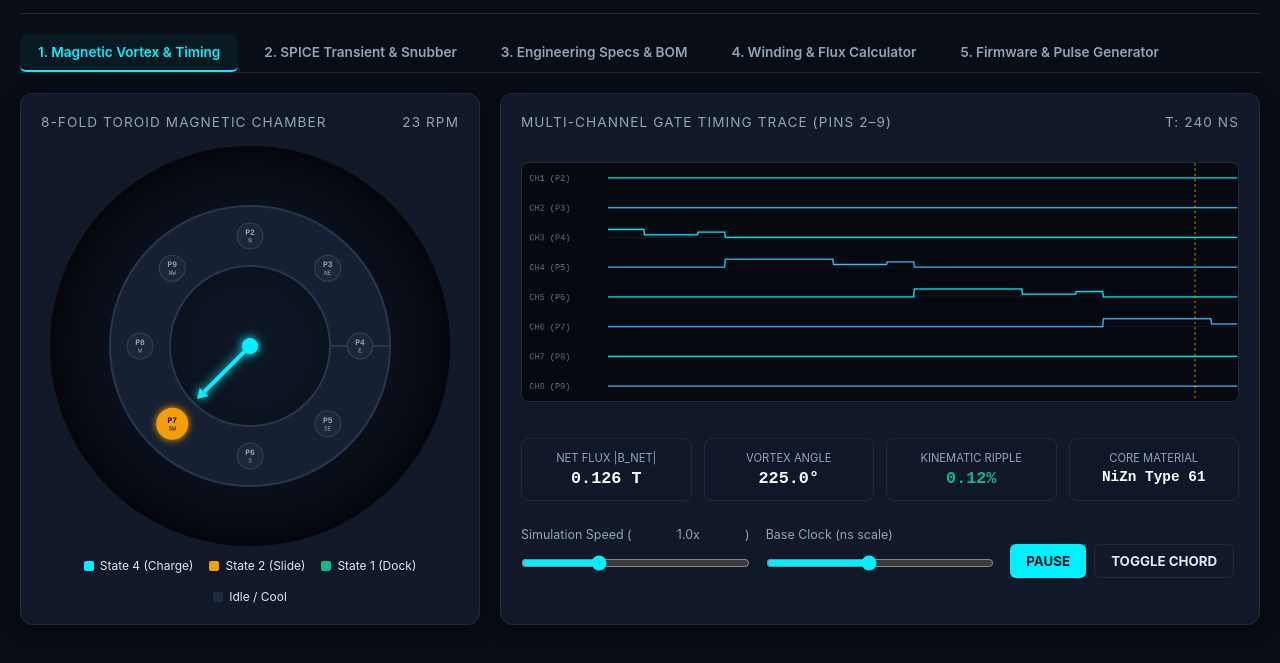
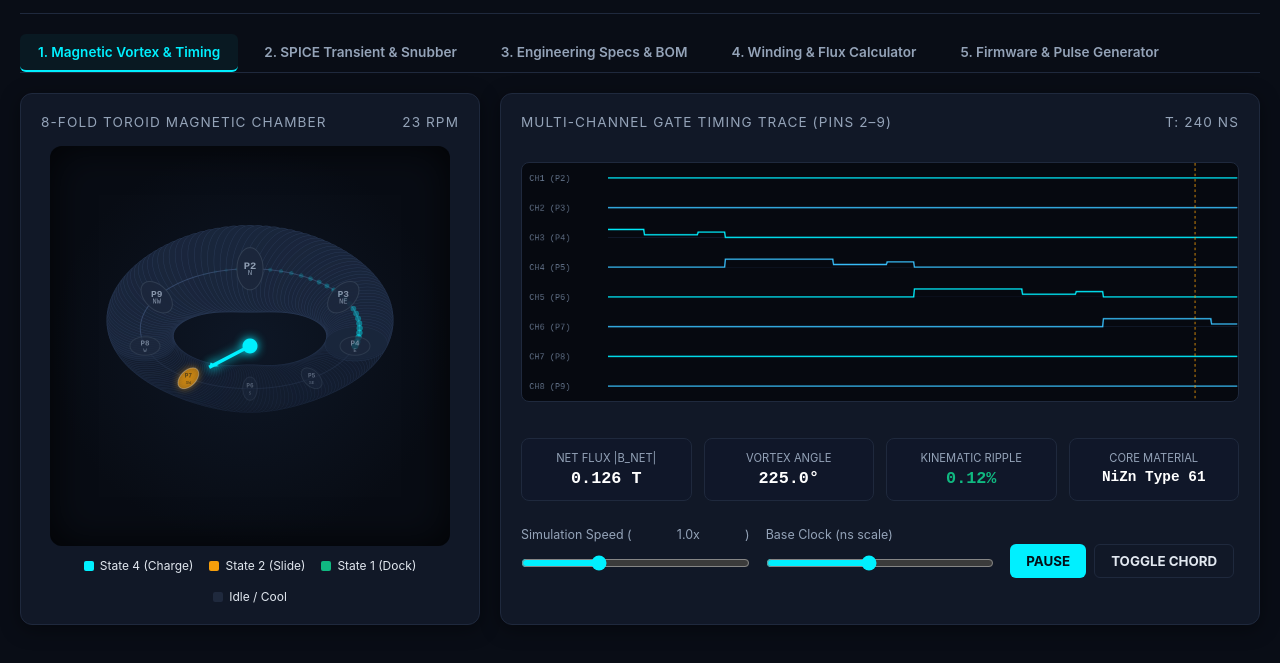
Before and after one commit to Cornjebus/collatz-visualizer, a plain HTML site: page public/index.html in a window 1280 px wide. Shown: the part 49-712 px from the top of the page. Drawn offline with Linux system fonts and the light colour scheme.

Commit message:
Rebuild 8-fold toroidal chamber: true 3D ring projection, depth-sorted coils, Collatz wavefront, drag-to-tilt

```diff
--- a/public/index.html
+++ b/public/index.html
@@ -123,9 +123,10 @@
     canvas#toroidCanvas {
       width: 400px;
       height: 400px;
-      border-radius: 50%;
+      border-radius: 12px;
       background: radial-gradient(circle, #0e1726 0%, #080c14 70%);
       box-shadow: inset 0 0 40px rgba(0,0,0,0.8);
+      touch-action: none;
     }
     .stats-row {
       display: grid;
@@ -722,67 +723,137 @@ void loop() {
       return { state: 0, label: "0", color: "#1f293d", mag: 0.0 };
     }
 
+    // --- Toroidal chamber projection (8-fold, tiltable) ---
+    // Ring is drawn in 3D: major radius R, tube radius r, tilted about X by `tilt`.
+    // Depth (z) drives scale + alpha so the far side of the ring reads as behind.
+    const TORUS_R = 210;
+    const TORUS_r = 62;
+    let tilt = 1.02;              // radians; ~58 deg
+    let dragging = false;
+    let lastMouseY = 0;
+
+    function project3D(x, y, z, cx, cy) {
+      const cosT = Math.cos(tilt), sinT = Math.sin(tilt);
+      const y1 = y * cosT - z * sinT;
+      const z1 = y * sinT + z * cosT;
+      const persp = 620 / (620 + z1);
+      return { x: cx + x * persp, y: cy + y1 * persp, z: z1, persp: persp };
+    }
+
     function drawToroid() {
       const w = toroidCanvas.width;
       const h = toroidCanvas.height;
       const cx = w / 2;
       const cy = h / 2;
-      const rOuter = 280;
-      const rInner = 160;
-      const rCoils = 220;
 
       tCtx.clearRect(0, 0, w, h);
 
-      // Core Ring
-      tCtx.beginPath();
-      tCtx.arc(cx, cy, rOuter, 0, Math.PI * 2);
-      tCtx.arc(cx, cy, rInner, 0, Math.PI * 2, true);
-      tCtx.fillStyle = "#162032";
-      tCtx.fill();
-      tCtx.lineWidth = 4;
-      tCtx.strokeStyle = "#27354f";
-      tCtx.stroke();
+      const t = Math.floor(timeTick);
+
+      // --- Back half of the tube (z > 0), drawn first ---
+      const STEPS = 160;
+      for (let pass = 0; pass < 2; pass++) {
+        for (let s = 0; s < STEPS; s++) {
+          const u = (s / STEPS) * Math.PI * 2;
+          const x = Math.cos(u) * TORUS_R;
+          const y = Math.sin(u) * TORUS_R;
+          const p = project3D(x, y, 0, cx, cy);
+          if (pass === 0 && p.z < 0) continue;
+          if (pass === 1 && p.z >= 0) continue;
+
+          // Tube cross-section as a projected ellipse
+          const tubeW = TORUS_r * p.persp;
+          const depthFade = 0.35 + 0.65 * (1 - (p.z / TORUS_R + 1) / 2);
+
+          tCtx.beginPath();
+          tCtx.ellipse(p.x, p.y, tubeW * 0.55, tubeW, Math.atan2(p.y - cy, p.x - cx) + Math.PI / 2, 0, Math.PI * 2);
+          tCtx.fillStyle = pass === 0 ? `rgba(20,30,48,${depthFade})` : `rgba(26,38,60,${depthFade})`;
+          tCtx.fill();
+          tCtx.lineWidth = 1;
+          tCtx.strokeStyle = `rgba(45,62,92,${depthFade * 0.9})`;
+          tCtx.stroke();
+        }
+      }
+
+      // --- Core flux path (the ring centreline) ---
+      for (let pass = 0; pass < 2; pass++) {
+        tCtx.beginPath();
+        let started = false;
+        for (let s = 0; s <= STEPS; s++) {
+          const u = (s / STEPS) * Math.PI * 2;
+          const p = project3D(Math.cos(u) * TORUS_R, Math.sin(u) * TORUS_R, 0, cx, cy);
+          if (pass === 0 && p.z < 0) { started = false; continue; }
+          if (pass === 1 && p.z >= 0) { started = false; continue; }
+          if (!started) { tCtx.moveTo(p.x, p.y); started = true; } else { tCtx.lineTo(p.x, p.y); }
+        }
+        tCtx.lineWidth = 2;
+        tCtx.strokeStyle = pass === 0 ? "rgba(39,53,79,0.55)" : "rgba(56,76,110,0.9)";
+        tCtx.stroke();
+      }
+
+      // --- Collatz 4-2-1-0 wavefront travelling around the ring ---
+      if (chordEnabled) {
+        const CYCLE = 240;
+        const head = (t % CYCLE) / CYCLE;
+        for (let k = 0; k < 26; k++) {
+          const u = (head - k * 0.012) * Math.PI * 2;
+          const p = project3D(Math.cos(u) * TORUS_R, Math.sin(u) * TORUS_R, 0, cx, cy);
+          const fade = 1 - k / 26;
+          tCtx.beginPath();
+          tCtx.arc(p.x, p.y, 3 + fade * 4, 0, Math.PI * 2);
+          tCtx.fillStyle = `rgba(0,240,255,${fade * 0.5})`;
+          tCtx.fill();
+        }
+      }
+
+      // --- Coils, depth-sorted far to near ---
+      const coils = [];
+      for (let i = 0; i < CHANNELS; i++) {
+        const theta = (i * 45 - 90) * (Math.PI / 180);
+        const p = project3D(Math.cos(theta) * TORUS_R, Math.sin(theta) * TORUS_R, 0, cx, cy);
+        coils.push({ i: i, theta: theta, p: p });
+      }
+      coils.sort((a, b) => b.p.z - a.p.z);
 
       let bx = 0, by = 0;
 
-      // Draw 8 Coils at 45 degrees
-      for (let i = 0; i < CHANNELS; i++) {
-        const theta = (i * 45 - 90) * (Math.PI / 180);
-        const x = cx + Math.cos(theta) * rCoils;
-        const y = cy + Math.sin(theta) * rCoils;
-
-        const ch = getChannelState(i, Math.floor(timeTick));
+      for (const c of coils) {
+        const i = c.i, theta = c.theta, p = c.p;
+        const ch = getChannelState(i, t);
         bx += ch.mag * Math.cos(theta);
         by += ch.mag * Math.sin(theta);
 
-        // Coil Glow
+        const rad = 30 * p.persp;
+        const dim = 0.45 + 0.55 * (1 - (p.z / TORUS_R + 1) / 2);
+
+        // Coil body wrapped over the tube
+        tCtx.save();
+        tCtx.globalAlpha = dim;
         if (ch.state > 0) {
-          tCtx.save();
-          tCtx.shadowBlur = ch.state === 4 ? 35 : 15;
+          tCtx.shadowBlur = (ch.state === 4 ? 40 : 18) * p.persp;
           tCtx.shadowColor = ch.color;
-          tCtx.beginPath();
-          tCtx.arc(x, y, 32, 0, Math.PI * 2);
-          tCtx.fillStyle = ch.color;
-          tCtx.fill();
-          tCtx.restore();
-        } else {
-          tCtx.beginPath();
-          tCtx.arc(x, y, 26, 0, Math.PI * 2);
-          tCtx.fillStyle = "#1c273c";
-          tCtx.fill();
-          tCtx.lineWidth = 2;
-          tCtx.strokeStyle = "#334155";
-          tCtx.stroke();
         }
+        tCtx.beginPath();
+        tCtx.ellipse(p.x, p.y, rad * 0.62, rad, theta + Math.PI / 2, 0, Math.PI * 2);
+        tCtx.fillStyle = ch.state > 0 ? ch.color : "#1c273c";
+        tCtx.fill();
+        tCtx.shadowBlur = 0;
+        tCtx.lineWidth = 2;
+        tCtx.strokeStyle = ch.state > 0 ? "rgba(255,255,255,0.5)" : "#334155";
+        tCtx.stroke();
+        tCtx.restore();
 
-        // Coil Label
+        // Coil label
+        tCtx.save();
+        tCtx.globalAlpha = dim;
         tCtx.fillStyle = ch.state > 0 ? "#041017" : "#94a3b8";
-        tCtx.font = "bold 16px monospace";
+        tCtx.font = `bold ${Math.round(15 * p.persp)}px monospace`;
         tCtx.textAlign = "center";
         tCtx.textBaseline = "middle";
-        tCtx.fillText(`P${PINS[i]}`, x, y - 6);
-        tCtx.font = "12px monospace";
-        tCtx.fillText(NAMES[i], x, y + 10);
+        tCtx.fillText(`P${PINS[i]}`, p.x, p.y - 5);
+        tCtx.font = `${Math.round(11 * p.persp)}px monospace`;
+        tCtx.fillText(NAMES[i], p.x, p.y + 9);
+        tCtx.restore();
       }
 
       // Magnetic Vector Vortex Arrow
@@ -796,31 +867,37 @@ void loop() {
       totalRotations += dTheta / (Math.PI * 2);
       lastAngle = bAngle;
 
+      // Vortex needle lies in the ring plane, so project it
+      const needleLen = TORUS_R - TORUS_r - 18;
+      const tip = project3D(Math.cos(bAngle) * needleLen, Math.sin(bAngle) * needleLen, 0, cx, cy);
+      const hub = project3D(0, 0, 0, cx, cy);
+
       tCtx.save();
-      tCtx.translate(cx, cy);
-      tCtx.rotate(bAngle);
-
-      // Vortex Needle
       tCtx.beginPath();
-      tCtx.moveTo(0, 0);
-      tCtx.lineTo(rInner - 30, 0);
-      tCtx.lineWidth = 8;
+      tCtx.moveTo(hub.x, hub.y);
+      tCtx.lineTo(tip.x, tip.y);
+      tCtx.lineWidth = 7;
       tCtx.strokeStyle = "#00f0ff";
       tCtx.shadowBlur = 20;
       tCtx.shadowColor = "#00f0ff";
       tCtx.stroke();
 
       // Needle Head
+      const back = project3D(Math.cos(bAngle) * (needleLen - 20), Math.sin(bAngle) * (needleLen - 20), 0, cx, cy);
+      const perp = bAngle + Math.PI / 2;
+      const w1 = project3D(Math.cos(back.x ? bAngle : bAngle) * (needleLen - 20) + Math.cos(perp) * 12, Math.sin(bAngle) * (needleLen - 20) + Math.sin(perp) * 12, 0, cx, cy);
+      const w2 = project3D(Math.cos(bAngle) * (needleLen - 20) - Math.cos(perp) * 12, Math.sin(bAngle) * (needleLen - 20) - Math.sin(perp) * 12, 0, cx, cy);
       tCtx.beginPath();
-      tCtx.moveTo(rInner - 30, -12);
-      tCtx.lineTo(rInner - 10, 0);
-      tCtx.lineTo(rInner - 30, 12);
+      tCtx.moveTo(tip.x, tip.y);
+      tCtx.lineTo(w1.x, w1.y);
+      tCtx.lineTo(w2.x, w2.y);
+      tCtx.closePath();
       tCtx.fillStyle = "#00f0ff";
       tCtx.fill();
 
       // Center Hub
       tCtx.beginPath();
-      tCtx.arc(0, 0, 16, 0, Math.PI * 2);
+      tCtx.arc(hub.x, hub.y, 15, 0, Math.PI * 2);
       tCtx.fillStyle = "#00f0ff";
       tCtx.fill();
       tCtx.restore();
@@ -912,6 +989,23 @@ void loop() {
     document.getElementById("tickSlider").oninput = (e) => {
       baseTicks = parseInt(e.target.value);
     };
+
+    // Drag the chamber to tilt the ring in 3D
+    toroidCanvas.addEventListener("mousedown", (e) => {
+      dragging = true;
+      lastMouseY = e.clientY;
+      toroidCanvas.style.cursor = "grabbing";
+    });
+    window.addEventListener("mouseup", () => {
+      dragging = false;
+      toroidCanvas.style.cursor = "grab";
+    });
+    window.addEventListener("mousemove", (e) => {
+      if (!dragging) return;
+      tilt = Math.max(0.12, Math.min(1.45, tilt + (e.clientY - lastMouseY) * 0.006));
+      lastMouseY = e.clientY;
+    });
+    toroidCanvas.style.cursor = "grab";
 
     // --- TAB 2: SPICE Transient Engine ---
     const spiceCanvas = document.getElementById("spiceCanvas");
```
